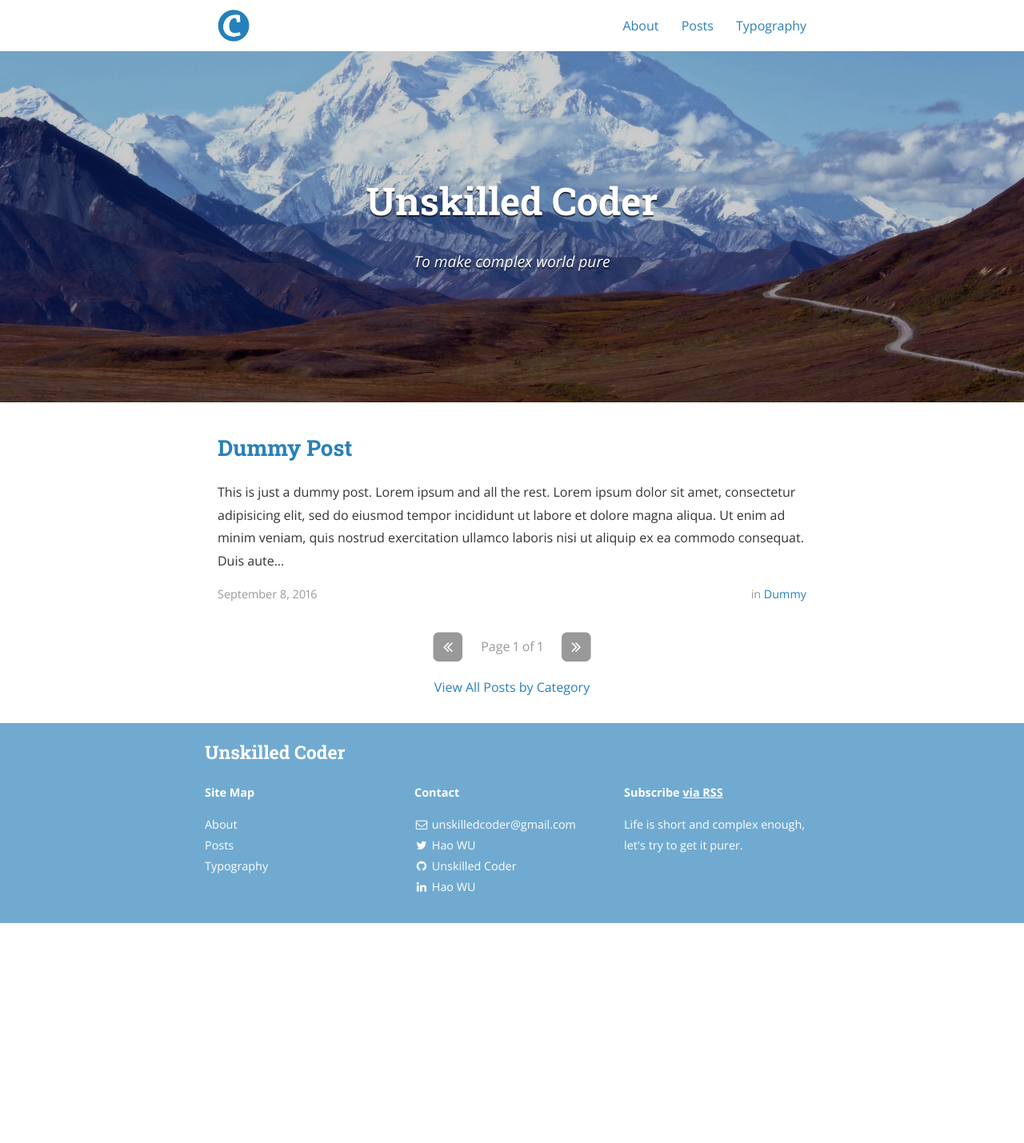
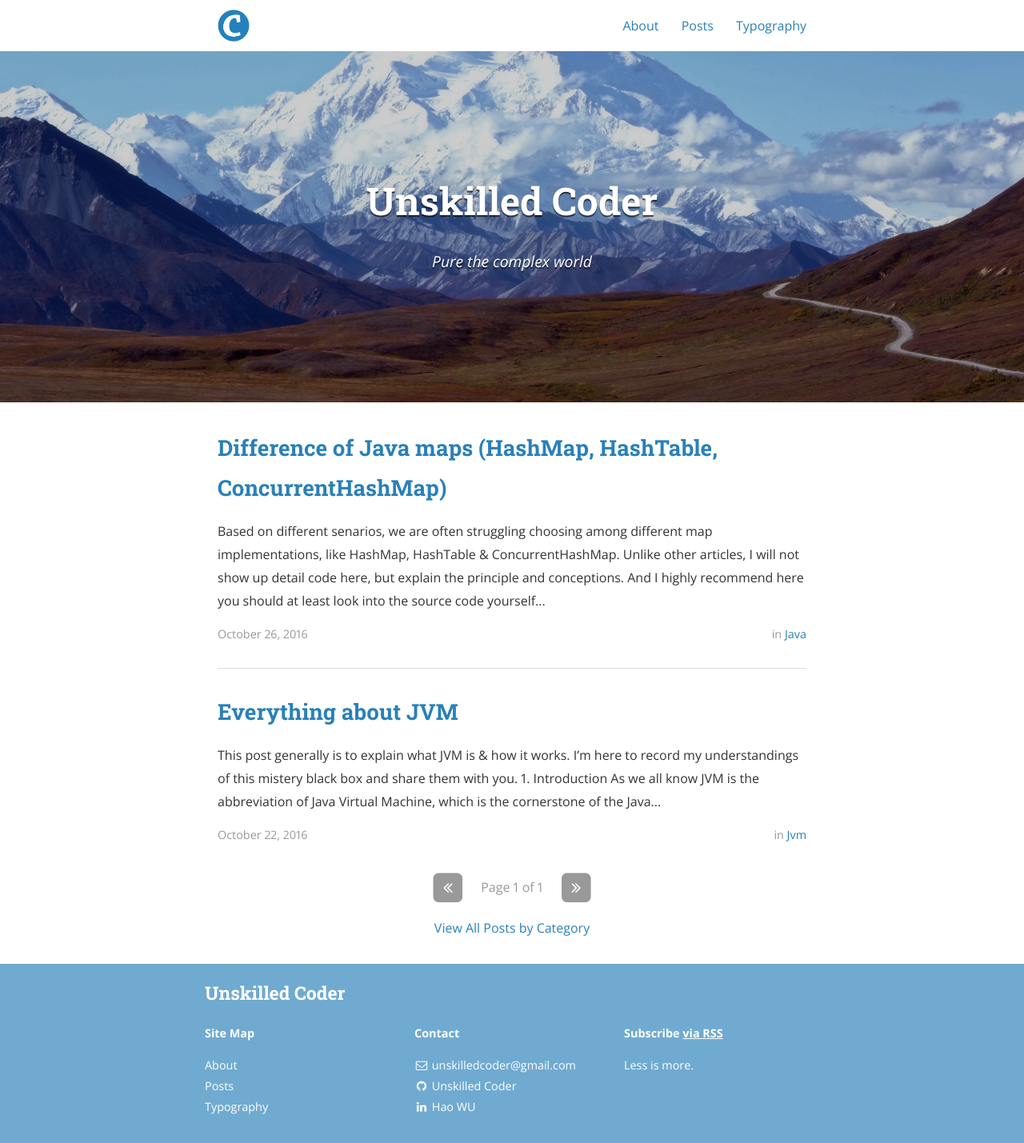
Before and after one commit to unskilledcoder/unskilledcoder.github.io, a Jekyll site: the page built from index.html, in a window 1280 px wide. Shown: the whole page at 80% size. Built offline with Jekyll 4.4.1, drawn with Linux system fonts in a browser that asks for light colours; nearby versions of some CDN libraries; the list of posts is cut into pages by our own code; a style sheet for code colours, icons or effects is not loaded; before the commit the page ends 1154 px from its top, so only the background shows below that.

Commit message:
add 2 posts

```diff
--- a/_config.yml
+++ b/_config.yml
@@ -10,11 +10,11 @@ exclude:
 
 # Site settings
 title: Unskilled Coder
-subtitle: "To make complex world pure"
+subtitle: "Pure the complex world"
 email: unskilledcoder@gmail.com
 name: Hao WU
 description: >
-  Life is short and complex enough, let's try to get it purer.
+  Less is more.
 # Base URL of site (i.e. /blog). It should always start with a slash,
 # and never end with a slash. Set it to a blank value if hosting at the
 # root of your server.
@@ -51,7 +51,7 @@ descriptions:
   - cat: jekyll
     desc: "Posts describing Jekyll setup techniques."
 
-  - cat: dummy
+  - cat: hello
     desc: "Just some placeholder posts, lorem ipsum and the rest."
 
 # Social icons and sharing options
@@ -73,7 +73,7 @@ social:
   - name: Twitter
     icon: twitter
     username: Hao WU
-    url: https://twitter.com/wuhao1542
+    --url: https://twitter.com/wuhao1542
     desc: Follow me on Twitter
     share: true
 
--- a/_posts/2016-09-08-dummy.markdown
+++ /dev/null
@@ -1,16 +0,0 @@
----
-layout: post
-title:  "Dummy Post"
-date:   2016-09-08 08:43:59
-author: Unskilled Coder
-categories: Dummy
----
-
-This is just a dummy post. Lorem ipsum and all the rest.
-
-Lorem ipsum dolor sit amet, consectetur adipisicing elit, sed do eiusmod
-tempor incididunt ut labore et dolore magna aliqua. Ut enim ad minim veniam,
-quis nostrud exercitation ullamco laboris nisi ut aliquip ex ea commodo
-consequat. Duis aute irure dolor in reprehenderit in voluptate velit esse
-cillum dolore eu fugiat nulla pariatur. Excepteur sint occaecat cupidatat non
-proident, sunt in culpa qui officia deserunt mollit anim id est laborum.
--- /dev/null
+++ b/_posts/2016-10-22-everything-about-jvm.markdown
@@ -0,0 +1,50 @@
+---
+layout: post
+title:  "Everything about JVM"
+date:   2016-10-22 08:43:59
+author: Unskilled Coder
+categories: jvm
+---
+
+This post generally is to explain what JVM is & how it works. I'm here to record my understandings of this mistery black box and share them with you.
+
+### 1. Introduction
+As we all know JVM is the abbreviation of Java Virtual Machine, which is the cornerstone of the Java Platform. It mainly owns the following responsibility:
+* Manage resources between living OS and its inside running code, like all virtual machine do.
+* Optimize the space & time efficiency of the running code.
+* Manage and automate garbage collection of the objects in memory.
+* Manage code loading & initialization.
+
+### 2. Focused points
+#### 2.1. JVM memory model & garbage collection
+#### 2.1.1. JVM memory model
+
+Let's directly get into our topic, the JVM memory model.
+The JVM memory can be simply splitted into 3 parts
+1. Heap Memory
+2. Non-heap Memory
+3. Other
+
+Heap memory stores all java objects. Non-heap memory, on another hand, keeps all loaded classes and meta-data. For last "other" memory, stores JVM itself, codes and runtimes.
+
+#### 2.1.2. Heap memory & Garbage collection
+
+The garbage collection is always a popular issue in the c++ based languages, which may cause stop-the-world pause, so that have a big impact on the system response speed.
+
+Heap memory can be divided into 3 parts, which are: Young generation, Old generation & Permanent generation.
+
+**Young Generation** is responsible for containing newly created objects. Once gc is called, JVM will move all survived objects in **Eden** section to blank-half **Survivor** section (either **from** or **to**). And another half **Survivor** section moves contained survivor objects to this blank-half section as well. If this **Survivor** section is full, the rest objects will be moved to the **Old Generation**. Except this blank-half section, others will be cleaned up. This gc algorithm also called Copying algorithm, which is designed for better performance, but may waste half of memory.
+
+**Old Generation** is responsible for keeping long last objects. Once gc happens, the Mark-Sweep-Compact gc algorithm will be applied onto this section, which may have worse performance, but take advantage of memory usage.
+
+So based on the above description, we should not create and release big objects with high frequency, it's better to keep objects small, or even create less objects.
+
+#### 2.1.3. Non-Heap Memory
+
+**Permanent Generation** is used for store class related meta-data, which will not participate in gc events.
+
+In addition, the **Permanent Generation** is replaced by **Meta-data space** after Java 8, however they are very similar, except **Meta-data space** can be dynamically re-size in runtime.
+
+<br/>
+#### More points to add...
+Recommended book for JVM : Java Performance (2012) - Charlie Hunt
--- /dev/null
+++ b/_posts/2016-10-26-difference-java-maps.markdown
@@ -0,0 +1,31 @@
+---
+layout: post
+title:  "Difference of Java maps (HashMap, HashTable, ConcurrentHashMap)"
+date:   2016-10-26 09:00:00
+author: Unskilled Coder
+categories: Java
+---
+
+Based on different senarios, we are often struggling choosing among different map implementations, like HashMap, HashTable & ConcurrentHashMap. Unlike other articles, I will not show up detail code here, but explain the principle and conceptions. And I highly recommend here you should at least look into the source code yourself for concret notion and deeper impression.
+
+#### HashTable
+
+Let me introduce **HashTable** first, which is the earliest hashmap implementation in Java library above all 3. To make this table fit all senarios, the syncronized keyword is added onto most of its methods to provide thread-safe feature. And it does not accept the null key and value.
+
+So in javadoc there is a comment for this hashmap:
+
+If a thread-safe implementation is not needed, it is recommended to use HashMap in place of Hashtable. If a thread-safe highly-concurrent implementation is desired, then it is recommended to use java.util.concurrent.ConcurrentHashMap in place of Hashtable.
+
+In another word, we should not use this class any longer.
+
+#### HashMap
+The HashMap class is nothing but the new unsynchronized version of Hashtable (while code between them is not relevant), and it permits nulls.
+
+#### ConcurrentHashMap
+So it's straight forward that, this class is the thread-safe version of HashTable, but in a more reasonable way of implementation. It does not permit nulls neither just like HashTable.
+
+Its thread-safe mechanism is simply as below:
+1. Volatile level read
+2. Lock level write
+
+** **volatile** keyword makes sure that write always happens before read operation.
```
